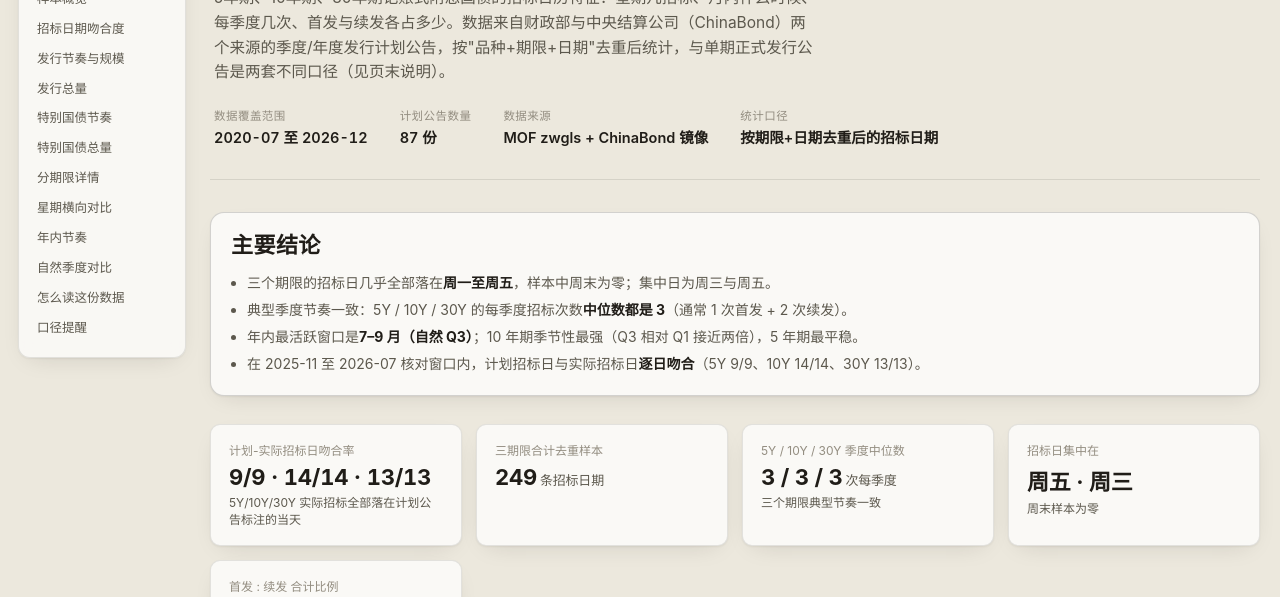
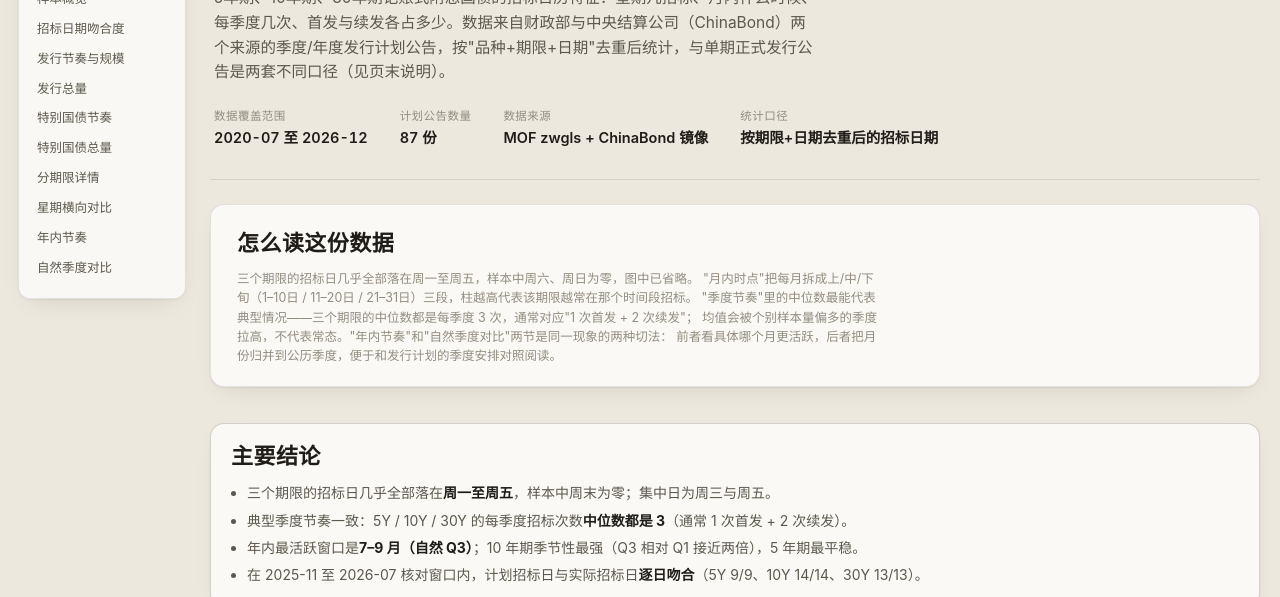
Before and after one commit to jerryYZT/ChinaTreasury_tenor, a plain HTML site: page key_tenor_timeline.html in a window 1280 px wide. Shown: the part 156-753 px from the top of the page. Drawn offline with Linux system fonts and the light colour scheme.

Commit message:
Move reading guide under intro and trim TOC entries.
Co-authored-by: Cursor <cursoragent@cursor.com>

```diff
--- a/key_tenor_timeline.html
+++ b/key_tenor_timeline.html
@@ -133,7 +133,8 @@
   .findings ul { margin: 0; padding-left: 1.15em; color: var(--ink-secondary); font-size: 14px; line-height: 1.65; }
   .findings li { margin: 4px 0; }
   .findings li strong { color: var(--ink-primary); }
-  .guide-card { margin-bottom: 28px; }
+  .guide-card { margin-bottom: 22px; }
+  header + .guide-card { margin-top: -8px; }
   html { scroll-behavior: smooth; scroll-padding-top: 16px; }
 
   .serif { font-family: "Songti SC", "STSong", Georgia, "Noto Serif SC", serif; }
@@ -289,8 +290,6 @@
   <a href="#weekdayCompare">星期横向对比</a>
   <a href="#monthRhythm">年内节奏</a>
   <a href="#quarterCompare">自然季度对比</a>
-  <a href="#howToRead">怎么读这份数据</a>
-  <a href="#notes">口径提醒</a>
 </nav>
 
 <div class="wrap">
@@ -305,6 +304,17 @@
       <div class="meta-item"><span class="k">统计口径</span><span class="v">按期限+日期去重后的招标日期</span></div>
     </div>
   </header>
+
+  <div class="compare-card guide-card" id="howToRead">
+    <h2 class="section-title" style="margin-bottom:10px;">怎么读这份数据</h2>
+    <p class="section-note" style="margin:0; max-width:82ch;">
+      三个期限的招标日几乎全部落在周一至周五，样本中周六、周日为零，图中已省略。
+      "月内时点"把每月拆成上/中/下旬（1–10日 / 11–20日 / 21–31日）三段，柱越高代表该期限越常在那个时间段招标。
+      "季度节奏"里的中位数最能代表典型情况——三个期限的中位数都是每季度 3 次，通常对应"1 次首发 + 2 次续发"；
+      均值会被个别样本量偏多的季度拉高，不代表常态。"年内节奏"和"自然季度对比"两节是同一现象的两种切法：
+      前者看具体哪个月更活跃，后者把月份归并到公历季度，便于和发行计划的季度安排对照阅读。
+    </p>
+  </div>
 
   <section class="findings" id="findings">
     <h2 class="section-title">主要结论</h2>
@@ -377,17 +387,6 @@
     <div class="legend" id="quarterLegend"></div>
     <div id="quarterChart"></div>
     <div class="callout" id="quarterCallout"></div>
-  </div>
-
-  <div class="compare-card guide-card" id="howToRead">
-    <h2 class="section-title" style="margin-bottom:10px;">怎么读这份数据</h2>
-    <p class="section-note" style="margin:0; max-width:82ch;">
-      三个期限的招标日几乎全部落在周一至周五，样本中周六、周日为零，图中已省略。
-      "月内时点"把每月拆成上/中/下旬（1–10日 / 11–20日 / 21–31日）三段，柱越高代表该期限越常在那个时间段招标。
-      "季度节奏"里的中位数最能代表典型情况——三个期限的中位数都是每季度 3 次，通常对应"1 次首发 + 2 次续发"；
-      均值会被个别样本量偏多的季度拉高，不代表常态。"年内节奏"和"自然季度对比"两节是同一现象的两种切法：
-      前者看具体哪个月更活跃，后者把月份归并到公历季度，便于和发行计划的季度安排对照阅读。
-    </p>
   </div>
 
   <footer id="notes">
```
